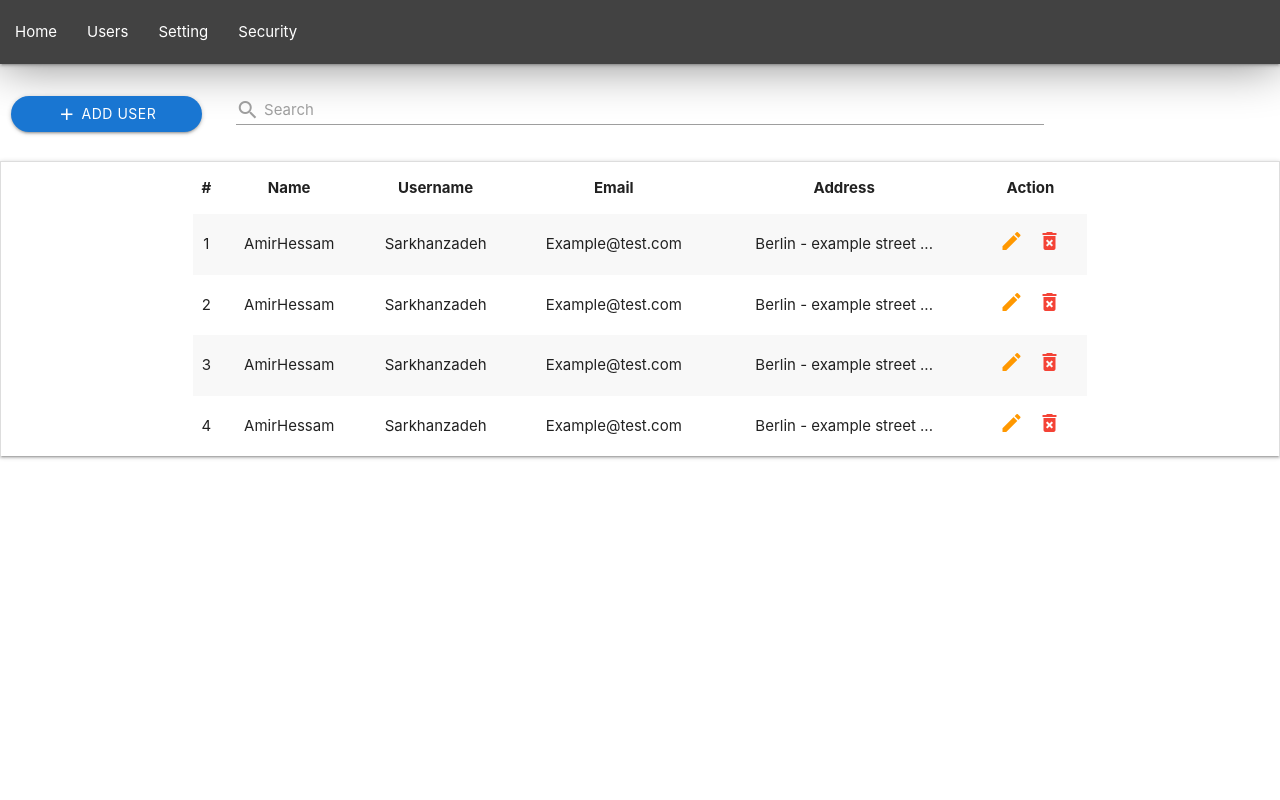
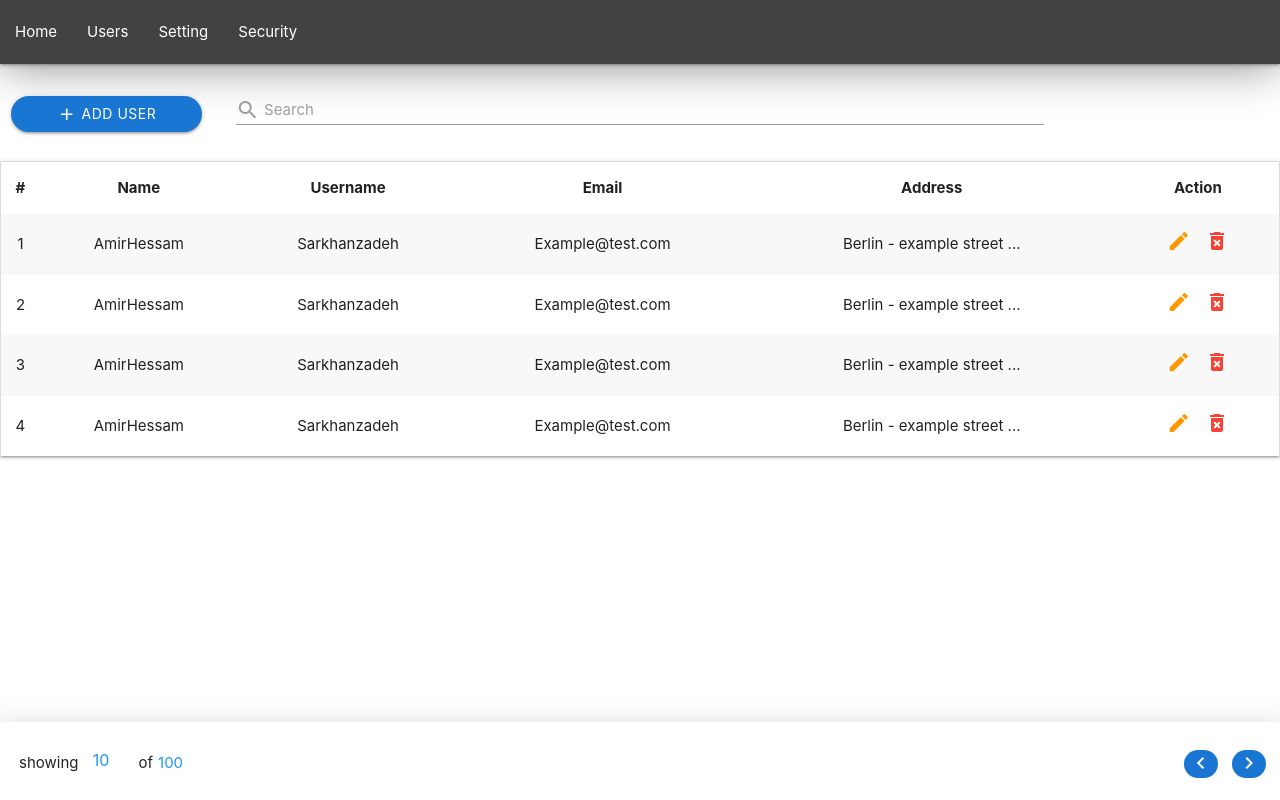
Before and after one commit to SARTIP1388/test1, a plain HTML site: page user.html in a window 1280 px wide. Drawn offline with Linux system fonts and the light colour scheme.

Commit message:
Part #10

```diff
--- a/assets/css/style.css
+++ b/assets/css/style.css
@@ -34,3 +34,7 @@ table.highlight>tbody>tr:hover {
     padding: 0 16px;
     font-size: 14px;
 }
+
+.container {
+    width: 100% !important;
+}
--- a/user.html
+++ b/user.html
@@ -69,7 +69,7 @@
 
 
     <!-- content section ---------start-------------------- -->
-    <section id="top_actions_section" class="row m-b-0">
+    <section id="top_actions_section" class="row m-b-0 container">
         <!-- add button--------- -->
         <div class="p-l-10 p-r-10 p-t-10 col s12 m3 l2">
             <button class="waves-effect waves-light btn blue darken-2 p-l-30 p-r-30 w-full rounded_pill flex-c"
@@ -218,6 +218,27 @@
                 </table>
             </div>
 
+            <div
+                class="pagination_container container p-l-9 p-r-9 p-t-15 p-b-10 flex-sb-m pos-fixed left-0 right-0 bottom-0 z-depth-4 rounded_top_30">
+
+                <div class="pagination_item_counts flex-l p-l-10 flex-l-m ">
+                    showing
+                    <span class="m-l-5 m-r-5 max-w-50">
+                        <input type="number" class="blue-text darken-2 no-border center-align m-b-0" value="10">
+                    </span>
+                    of
+                    <span class="blue-text darken-2 m-l-5 m-r-5">100</span>
+                </div>
+
+                <div class="pgination_buttons">
+                    <i
+                        class="material-icons blue darken-2 m-l-5 m-r-5 p-l-5 p-r-5 p-t-1 p-b-3 waves-effect waves-light white-text rounded_pill">keyboard_arrow_left</i>
+                    <i
+                        class="material-icons blue darken-2 m-l-5 m-r-5 p-l-5 p-r-5 p-t-1 p-b-3 waves-effect waves-light white-text rounded_pill">keyboard_arrow_right</i>
+                </div>
+
+            </div>
+
     </section>
     <!-- content section ---------end------- -->
 
```
Also changed, not shown: index.html (+1 -0 lines).
